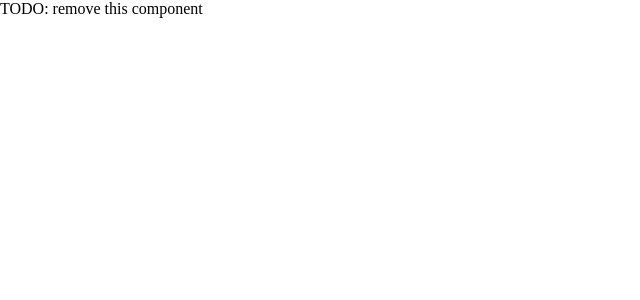
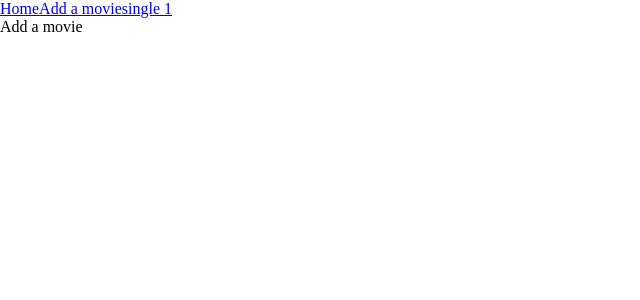
Before and after one commit to jujuck/React_Movies, a React (Create React App) app: page /AddMovie in a window 1280 px wide. Shown: the top 300 px of the page, without its empty margins (0-640 px from the left). Built offline with nearby package versions, Linux system fonts and the light colour scheme.

Commit message:
Step 3: ajout des routes et de leur composant page respectif

```diff
--- a/package.json
+++ b/package.json
@@ -9,6 +9,7 @@
     "dotenv": "^10.0.0",
     "react": "^17.0.2",
     "react-dom": "^17.0.2",
+    "react-router-dom": "^6.0.2",
     "react-scripts": "^4.0.3",
     "web-vitals": "^2.1.2"
   },
--- a/src/App.jsx
+++ b/src/App.jsx
@@ -1,10 +1,27 @@
-import RemoveMe from './components/RemoveMe';
+import React from 'react';
+import { BrowserRouter, Routes, Route, Link } from 'react-router-dom';
+import Home from './pages/Home';
+import Single from './pages/Single';
+import AddMovie from './pages/AddMovie';
 
 function App() {
   return (
-    <div className="App">
-      <RemoveMe />
-    </div>
+    <BrowserRouter>
+      <nav>
+        <Link exact to="/">
+          Home
+        </Link>
+        <Link exact to="/AddMovie">
+          Add a movie
+        </Link>
+        <Link to="/single/1">single 1</Link>
+      </nav>
+      <Routes>
+        <Route path="/" element={<Home />} />
+        <Route path="/AddMovie" element={<AddMovie />} />
+        <Route path="/single/:id" element={<Single />} />
+      </Routes>
+    </BrowserRouter>
   );
 }
 
--- /dev/null
+++ b/src/pages/AddMovie.jsx
@@ -0,0 +1,7 @@
+import React from 'react';
+
+const AddMovie = () => {
+  return <div>Add a movie</div>;
+};
+
+export default AddMovie;
--- /dev/null
+++ b/src/pages/Home.jsx
@@ -0,0 +1,7 @@
+import React from 'react';
+
+const Home = () => {
+  return <div>Home</div>;
+};
+
+export default Home;
--- /dev/null
+++ b/src/pages/Single.jsx
@@ -0,0 +1,7 @@
+import React from 'react';
+
+const Single = () => {
+  return <div>Single</div>;
+};
+
+export default Single;
```
